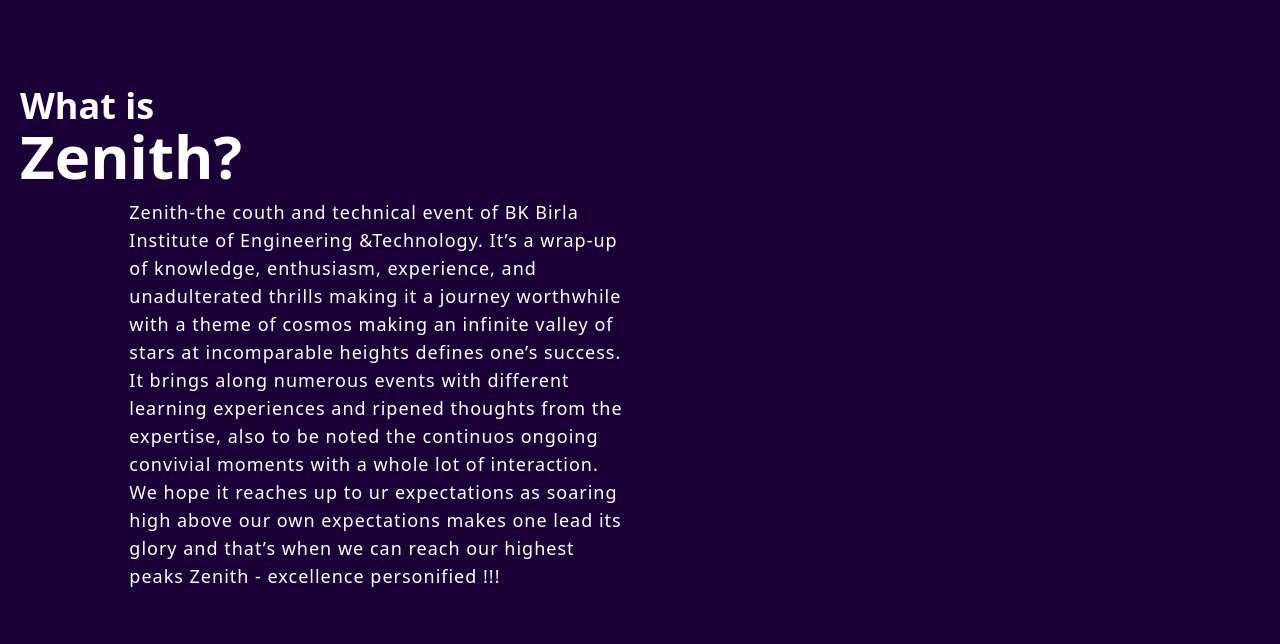
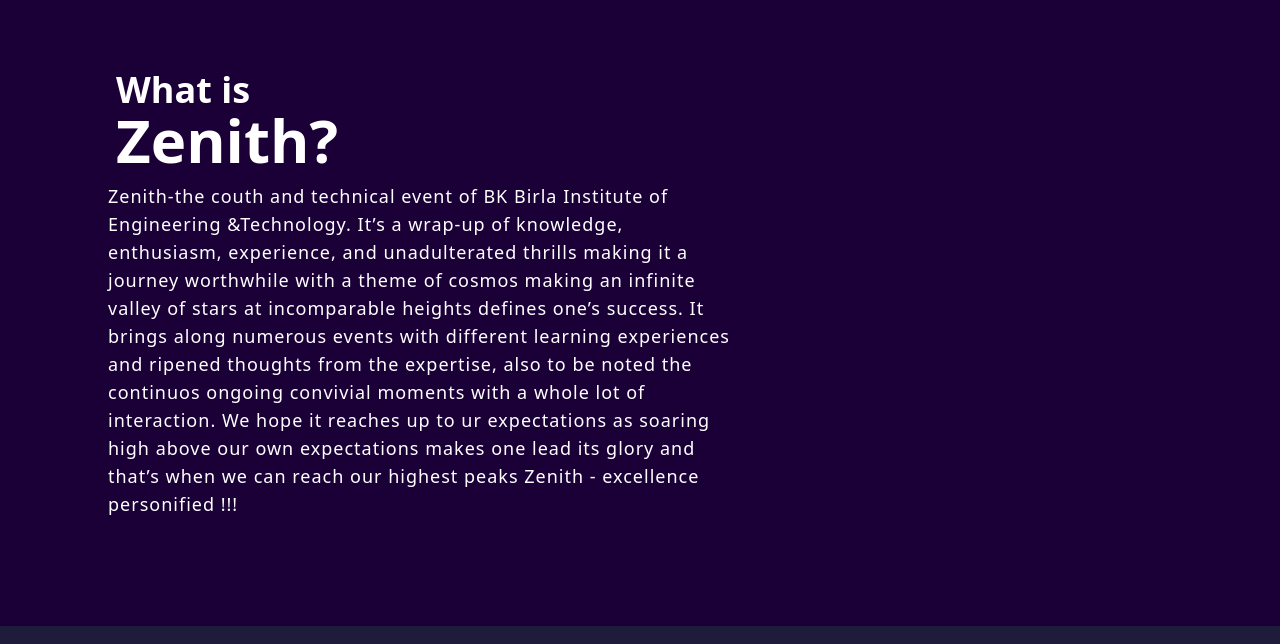
Before and after one commit to RKC3000/zenith, a Next.js app: page / in a window 1280 px wide. Shown: the part 826-1470 px from the top of the page. Built offline with nearby package versions, Linux system fonts and the light colour scheme; a web font is replaced by a local one.

Commit message:
design fixed some

```diff
--- a/pages/About.js
+++ b/pages/About.js
@@ -7,21 +7,17 @@
   });
 
   return (
-    <div id="about" className="min-h-screen flex flex-col bg-[#1b0038]">
+    <div id="about" className="zen-container flex-col bg-[#1b0038]">
       {/* <h1 className="text-lg font-bold text-white lg:text-4xl ml-20 mb-3 mt-5">What is</h1>
             <h1 className="text-lg font-bold text-white lg:text-6xl ml-20 mb-8">Zenith?</h1> */}
-      <div className="mt-28">
-        <h1 className="text-lg font-extrabold text-white ml-5 lg:text-4xl">
-          What is
-        </h1>
-        <h1 className="text-lg font-extrabold text-white ml-5 lg:text-6xl">
-          Zenith?
-        </h1>
+      <div className="w-full flex items-start flex-col">
+        <h1 className=" font-extrabold text-white ml-5 text-4xl">What is</h1>
+        <h1 className="font-extrabold text-white ml-5 text-6xl">Zenith?</h1>
       </div>
 
-      <div className="flex items-center justify-evenly p-3">
+      <div className="flex items-center justify-around w-full p-3 mt-4 md:mt-0 space-x-4">
         {/* text */}
-        <div className="md:w-[500px]">
+        <div className="md:w-[60%]">
           <p className="text-sm text-white font-medium md:text-lg">
             Zenith-the couth and technical event of BK Birla Institute of
             Engineering &Technology. It’s a wrap-up of knowledge, enthusiasm,
@@ -38,6 +34,7 @@
         </div>
 
         {/* animations */}
+        <div className="md:w-[40%] flex items-center justify-end">
           <div className="w-0 sm:w-96 object-contain mr-5">
             <lottie-player
               id="firstLottie"
@@ -53,6 +50,7 @@
           </div>
         </div>
       </div>
+    </div>
   );
 }
 
--- a/pages/HomePage.js
+++ b/pages/HomePage.js
@@ -9,9 +9,9 @@
   return (
     <div
       id="home"
-      className="min-h-screen flex-col-reverse md:flex-row bg-center flex items-center "
+      className="min-h-screen flex-col-reverse md:flex-row bg-center flex items-center justify-center w-full "
     >
-      <div className="w-80">
+      <div className="w-[40vh] md:w-[30vw]">
         <lottie-player
           id="firstLottie"
           ref={ref}
--- a/styles/globals.css
+++ b/styles/globals.css
@@ -5,14 +5,19 @@
   font-family: "google";
   src: url(https://fonts.gstatic.com/s/googlesans/v14/4UaGrENHsxJlGDuGo1OIlL3Owp4.woff2);
 }
+
+/* light shade: #e4d6f5 */
+
 @layer components {
   body {
     width: 100%;
   }
+  .zen-container {
+    @apply flex pt-24 pb-24 items-center p-4 md:p-24;
+  }
   .back {
-    background-color: #fff;
-    background-image: url("/cosmos.png");
-    background-repeat: no-repeat;
+    background-color: #e4d6f5;
+    background: url("/cosmos.png") center center no-repeat;
   }
   /*Used flex-box for better box placement*/
   .header__main1 {
```
Lines whose indentation alone changed are shown as unchanged.
